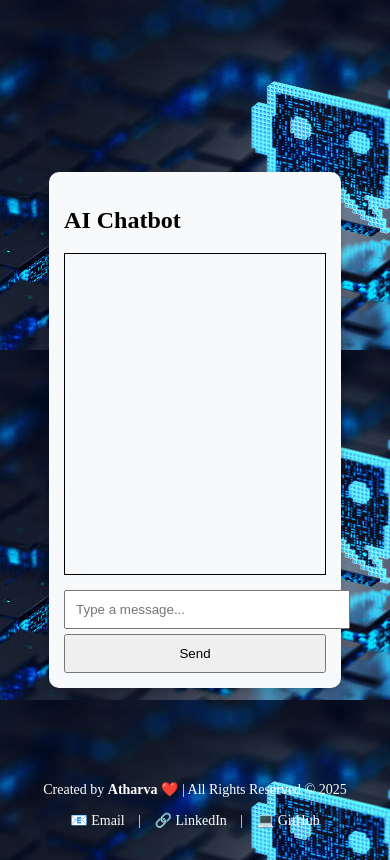
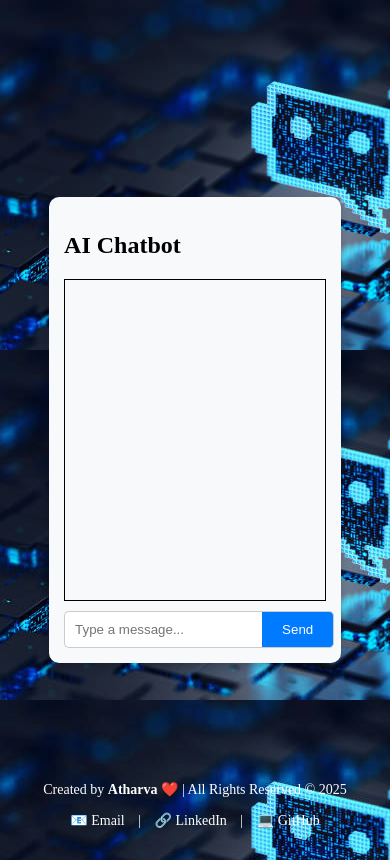
Before and after one commit to atharvaadeshpande/ai_chatbot, a Flask app: page / in a window 390 px wide. Run offline with Flask 3, Linux system fonts and the light colour scheme.

Commit message:
Updated footer and made chatbot responsive

```diff
--- a/static/style.css
+++ b/static/style.css
@@ -37,12 +37,39 @@ body {
     margin-bottom: 5px;
 }
 
-input, button {
-    color: black;
+/* Input and button container */
+.input-container {
+    display: flex;
     width: 100%;
+}
+
+/* Input box */
+input {
+    flex: 1;  /* Makes input take remaining space */
     padding: 10px;
-    margin-top: 5px;
+    border: 1px solid #ccc;
+    border-right: none;  /* Removes extra border */
+    border-radius: 5px 0 0 5px; /* Rounded corners only on left */
+    width: auto;  /* Prevents stretching */
 }
+
+/* Send button */
+button {
+    padding: 10px 20px;
+    border: 1px solid #ccc;
+    border-left: none;  /* Removes extra border */
+    border-radius: 0 5px 5px 0; /* Rounded corners only on right */
+    background: #007bff;
+    color: white;
+    cursor: pointer;
+    width: auto;  /* Prevents stretching */
+}
+
+/* Button hover effect */
+button:hover {
+    background: #0056b3;
+}
+
 footer {
     color: white;
     text-align: center;
--- a/templates/index.html
+++ b/templates/index.html
@@ -11,7 +11,7 @@
     <div class="chat-container">
         <h2>AI Chatbot</h2>
         <div id="chat-box"></div>
-        <form id="chat-form">
+        <form id="chat-form" class="input-container">
             <input type="text" id="user-input" placeholder="Type a message..." autocomplete="off">
             <button type="submit" id="send-button">Send</button>
         </form>
```
